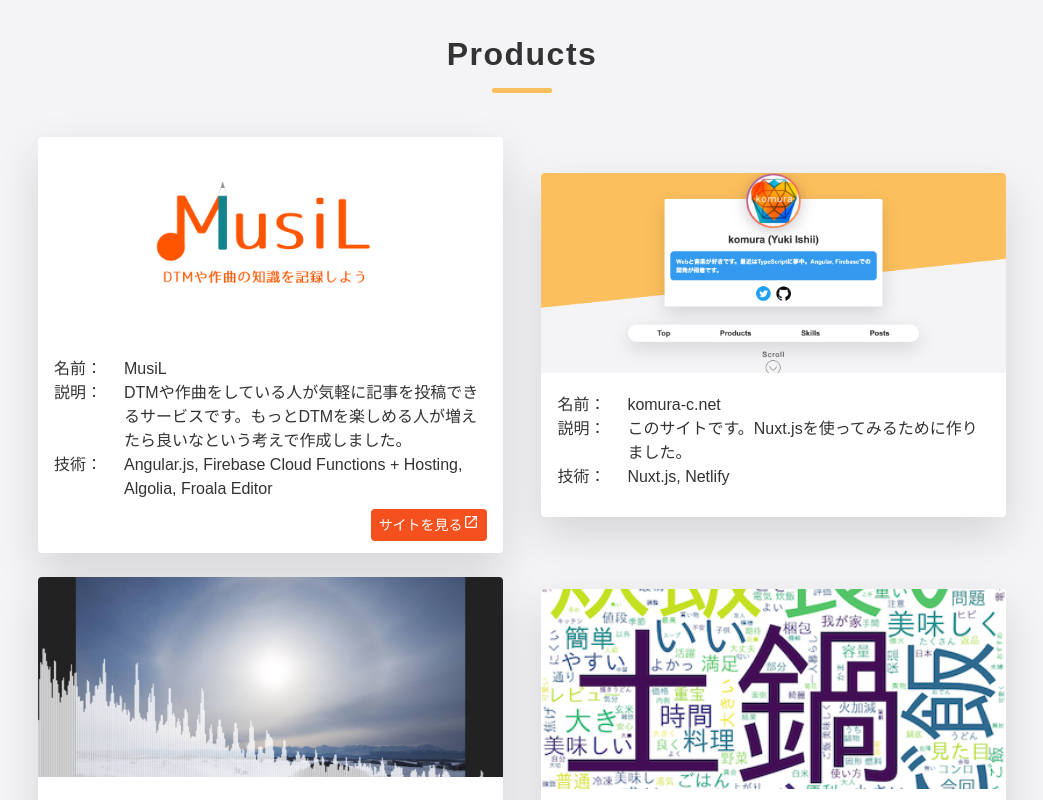
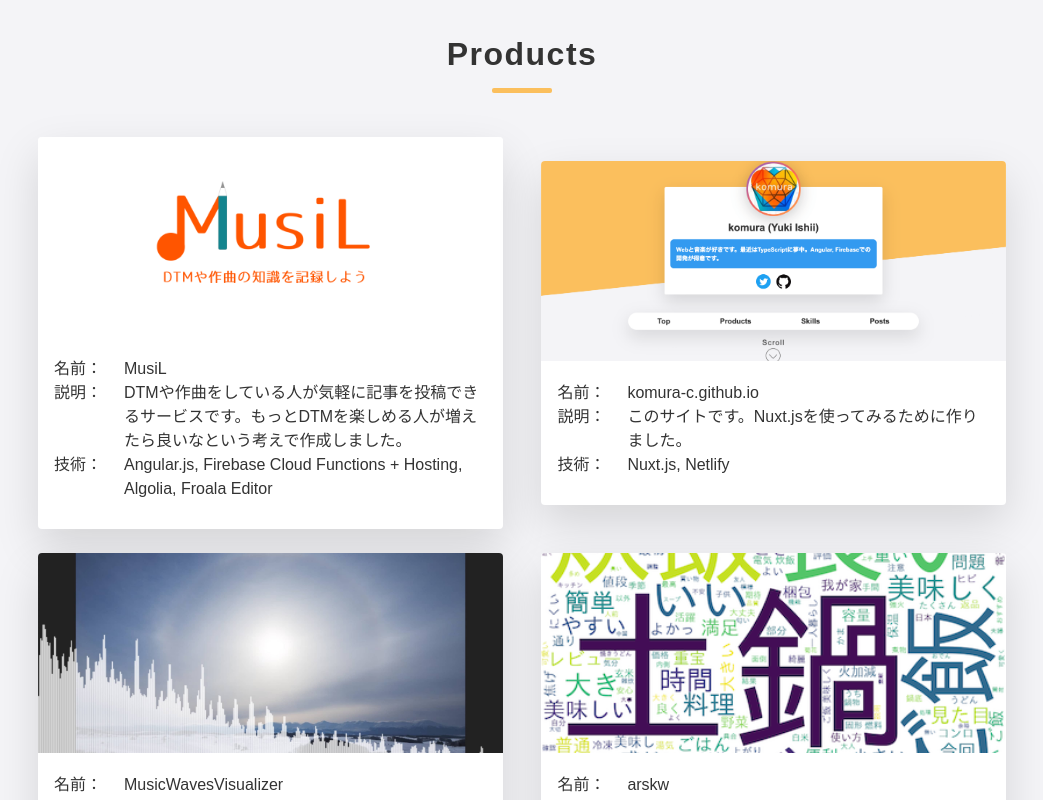
Before and after one commit to komura-c/portfolio-ver2, a Nuxt app: page / in a window 1280 px wide. Shown: the part 640-1440 px from the top of the page, without its empty margins (118-1161 px from the left). Built offline with nearby package versions, Linux system fonts and the light colour scheme.

Commit message:
feat(products): スタイル修正

```diff
--- a/components/ProductsSection.vue
+++ b/components/ProductsSection.vue
@@ -5,9 +5,12 @@
         <h2 class="heading__title">Products</h2>
       </div>
       <div class="products">
-        <div
+        <a
           v-for="product in productList"
           :key="product.name"
+          :href="product.URL"
+          target="_blank"
+          rel="noopener noreferrer"
           class="product-card"
         >
           <img :src="product.imgSrc" class="product-card__img" alt="" />
@@ -24,15 +27,8 @@
                 {{ product.tech }}
               </dd>
             </dl>
-            <div v-if="product.serviceURL" class="product-card__buttons">
-              <a :href="product.serviceURL" class="product-card__link">
-                サイトを見る<img
-                  src="~assets/images/mdi-open-in-new.svg"
-                  alt="mdi-open-in-new"
-              /></a>
-            </div>
           </div>
-        </div>
+        </a>
       </div>
     </div>
   </div>
@@ -46,7 +42,7 @@
   name: string
   description: string
   tech: string
-  serviceURL?: string
+  URL: string
 }[]
 
 export default Vue.extend({
@@ -60,13 +56,14 @@
             'DTMや作曲をしている人が気軽に記事を投稿できるサービスです。もっとDTMを楽しめる人が増えたら良いなという考えで作成しました。',
           tech:
             'Angular.js, Firebase Cloud Functions + Hosting, Algolia, Froala Editor',
-          serviceURL: 'https://musil.place/',
+          URL: 'https://musil.place/',
         },
         {
           imgSrc: require('@/assets/images/portfolio.png'),
-          name: 'komura-c.net',
+          name: 'komura-c.github.io',
           description: 'このサイトです。Nuxt.jsを使ってみるために作りました。',
           tech: 'Nuxt.js, Netlify',
+          URL: 'https://github.com/komura-c/komura-c.github.io',
         },
         {
           imgSrc: require('@/assets/images/music-waves.jpg'),
@@ -74,7 +71,7 @@
           description:
             'WebAudioAPIを使って画像と音楽を読み込んで波形動画を生成するサイトです。音楽動画が簡単に作れたら便利という考えで作成しました。',
           tech: 'HTML5, CSS3, JavaScript, Materialize, Vercel',
-          serviceURL: 'https://music-waves-visualizer.vercel.app/',
+          URL: 'https://music-waves-visualizer.vercel.app/',
         },
         {
           imgSrc: require('@/assets/images/arskw.png'),
@@ -82,6 +79,7 @@
           description:
             'Amazonレビューをスクレイピングしてワードクラウドに可視化するPythonプログラムです。',
           tech: 'Python, Selenium, BeautifulSoup4, XlsxWriter, WordCloud, etc.',
+          URL: 'https://github.com/komura-c/arskw',
         },
       ],
     }
@@ -100,13 +98,18 @@
 }
 
 .product-card {
+  color: #333;
   background-color: #fff;
   box-shadow: 0 18px 45px 0 rgba(0, 0, 0, 0.13);
   border-radius: 4px;
   width: 48%;
   margin-bottom: 24px;
+  transition: 0.3s;
   @include tab {
     width: 100%;
+  }
+  &:hover {
+    box-shadow: 0 18px 45px 0 rgba(0, 0, 0, 0.31);
   }
   &__img {
     width: 100%;
@@ -129,15 +132,16 @@
   &__dd {
     margin-left: 70px;
   }
-  &__buttons {
-    text-align: right;
-  }
-  &__link {
-    font-size: 14px;
+  &__button {
+    display: block;
+    width: calc(100% + 32px);
+    height: 40px;
+    text-align: center;
+    margin: 0 -16px -16px;
     color: #fff;
     background-color: #f4511e;
     padding: 8px;
-    border-radius: 4px;
+    border-radius: 0 0 4px 4px;
     transition-duration: 0.3s;
     img {
       color: #fff;
```
